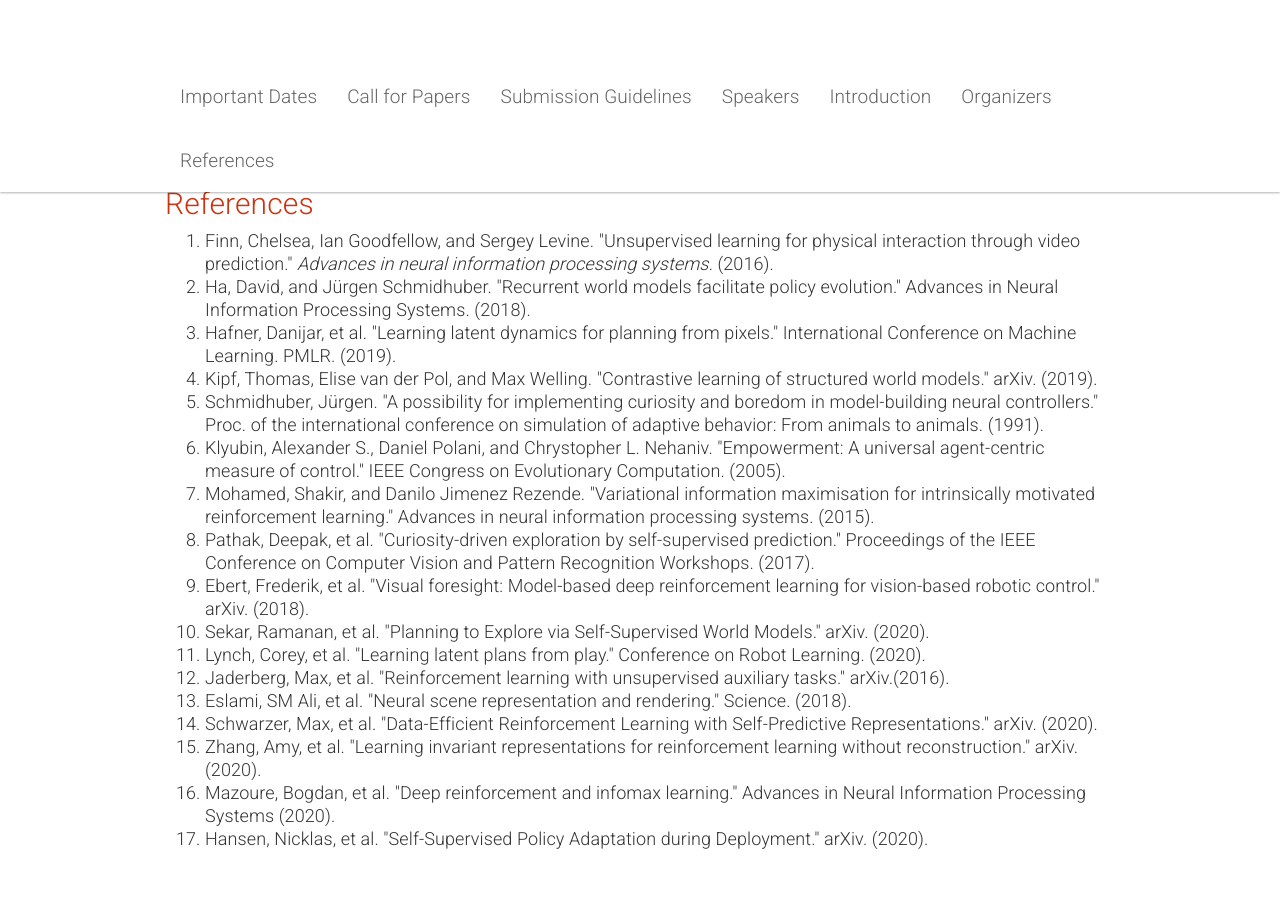
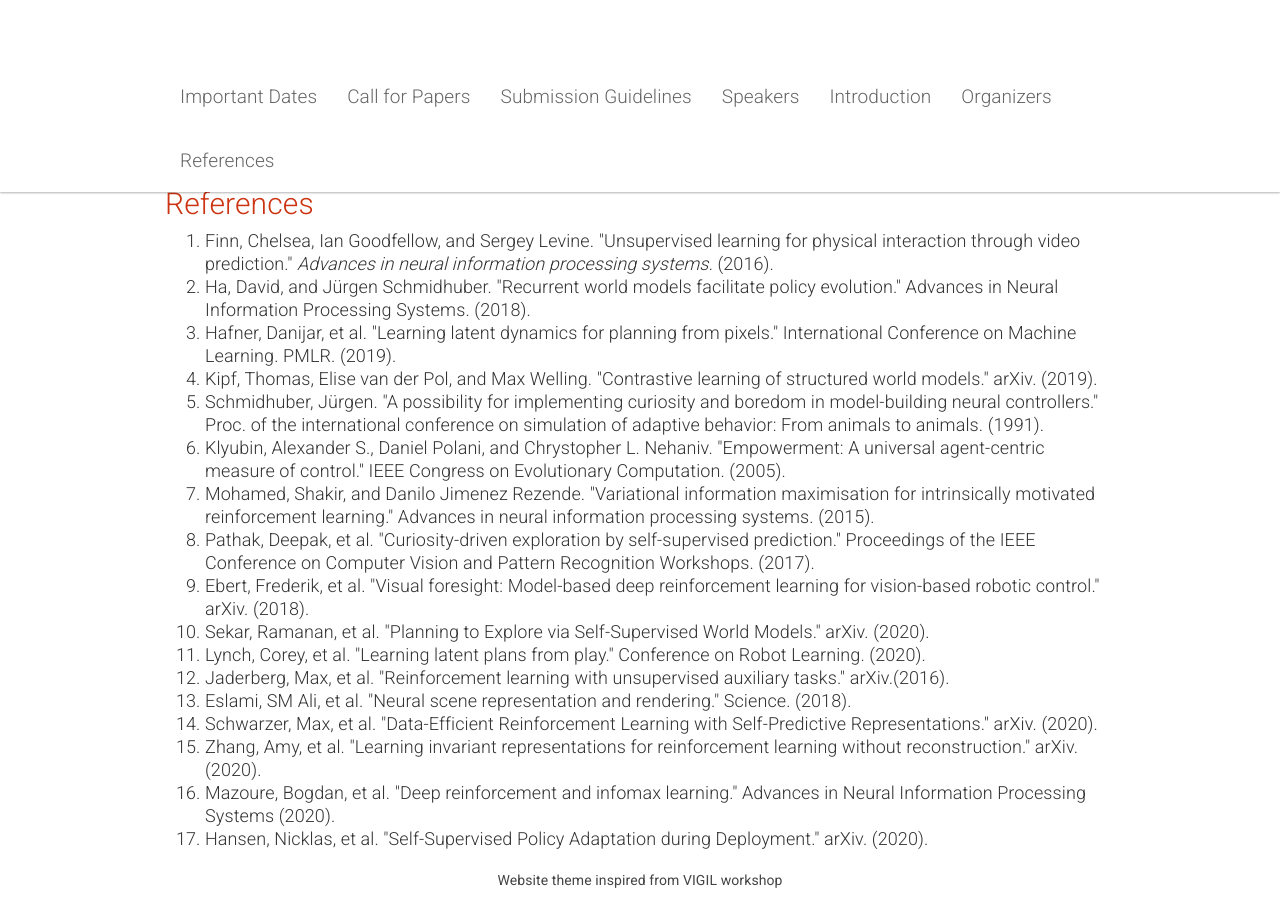
Before and after one commit to sslrlworkshop/sslrlworkshop.github.io, a Jekyll site: the page built from _pages/home.md, in a window 1280 px wide and 900 px high, scrolled down 2862 px. Built offline with Jekyll 4.4.1, drawn with Linux system fonts in a browser that asks for light colours; before the commit the page ends 3724 px from its top, so only the background shows below that.

Commit message:
Centered div alignment and added footer credits

```diff
--- a/_pages/home.md
+++ b/_pages/home.md
@@ -155,6 +155,9 @@ acknowledgements: ""
     </div>
   </div>
   <div class="col-xs-6 col-lg-3">
+
+  </div>
+  <div class="col-xs-6 col-lg-3">
     <a href="https://www.microsoft.com/en-us/research/people/jcl/">
       <img class="people-pic" src="{{ "/static/img/people/john_langford.jpg" | prepend:site.baseurl }}">
     </a>
@@ -296,3 +299,7 @@ acknowledgements: ""
 </ol>
   </div>
 </div>
+
+<div class="text-center p-3" style="background-color: rgba(0, 0, 0, 0)">
+    <h6>Website theme inspired from <a href="https://github.com/vigilworkshop/vigilworkshop.github.io" class="h6">VIGIL workshop</a></h6>
+  </div>
```
Also changed, not shown: Gemfile.lock, 1 other file.
